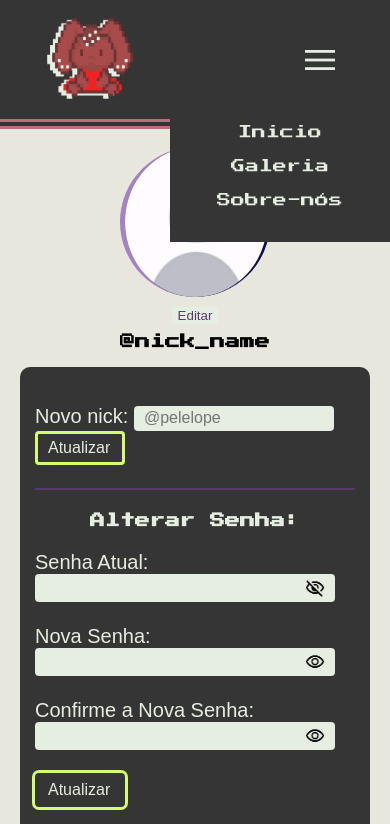
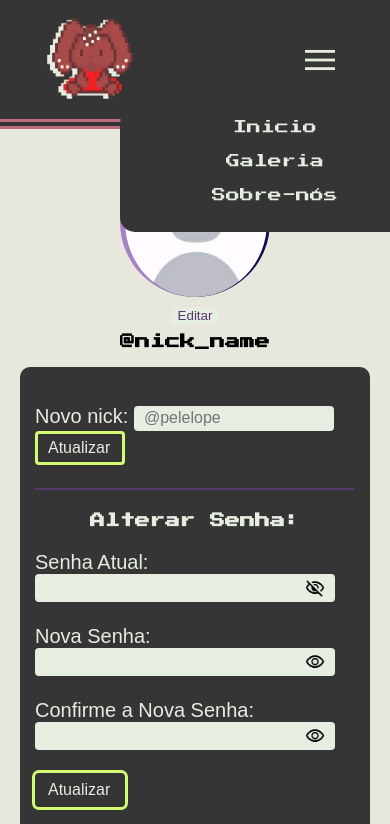
Before and after one commit to sweet-aludra/Golden-Maker, a website with bundled scripts: page public/paginas/perfil.html in a window 390 px wide. Both pictures are taken after a click on the icon "menu". Shown: the top 824 px of the page. Built offline with nearby package versions, Linux system fonts and the light colour scheme; no server answers.

Commit message:
ajustando menu 08-01

```diff
--- a/public/css/style.css
+++ b/public/css/style.css
@@ -74,46 +74,61 @@ header img {
 
 
 /* MENU NORMAL (DESKTOP) */
-#navLinks {
+#hamburger {
+    display: none; /* ESCONDIDO */
+}
+
+menu#navLinks {
     display: flex;
     gap: 20px;
-    list-style: none;
 }
 
-/* BOTÃO HAMBURGUER */
-#hamburger {
-    font-size: 2.5em;
-    display: none;
-    flex-direction: column;
-    justify-content: space-between;
-    cursor: pointer;
-    color: var(--withe);
+menu#navLinks > ul {
+    display: flex;
+    gap: 20px;
+}
+
+menu#navLinks > ul > li {
+    list-style: none;
 }
 
 /* MOBILE */
 @media (max-width: 768px) {
+
     #hamburger {
         display: flex;
+        color: var(--withe);
+        font-size: 2.5em;
+        cursor: pointer;
     }
 
-    #navLinks {
+    menu#navLinks {
+        display: none; /* ESCONDIDO */
         position: absolute;
         top: 90px;
         right: 0;
-        width: 220px;
-        height: auto;
+        width: 270px;
         background: var(--black);
+        padding: 30px;
         flex-direction: column;
-        padding: 35px;
         gap: 30px;
-        transform: translateX(100%);
-        transition: transform 0.3s ease;
+        border-radius: 35px 0 0 15px;
+        z-index: 9999;
     }
 
-    #navLinks.active {
-        transform: translateX(0); /* aparece */
+    menu#navLinks.active {
+        display: flex; /* APARECE AO CLICAR */
+    }
+
+    menu#navLinks > ul {
+        flex-direction: column;
+        gap: 20px;
+        display: flex;
+        justify-content: center;
+        align-items: center;
     }
 }
+
 /*~~~~~~~~img fundo ~~~~~~~~*/
 div#img_fundo {
     display: inline-block;
--- a/public/css/style_paginas_secundarias.css
+++ b/public/css/style_paginas_secundarias.css
@@ -83,44 +83,58 @@ header img {
 }
 
 /* MENU NORMAL (DESKTOP) */
-#navLinks {
+#hamburger {
+    display: none; /* ESCONDIDO */
+}
+
+menu#navLinks {
     display: flex;
     gap: 20px;
-    list-style: none;
 }
 
-/* BOTÃO HAMBURGUER */
-#hamburger {
-    font-size: 2.5em;
-    display: none;
-    flex-direction: column;
-    justify-content: space-between;
-    cursor: pointer;
-    color: var(--withe);
+menu#navLinks > ul {
+    display: flex;
+    gap: 20px;
+}
+
+menu#navLinks > ul > li {
+    list-style: none;
 }
 
 /* MOBILE */
 @media (max-width: 768px) {
+
     #hamburger {
         display: flex;
+        color: var(--withe);
+        font-size: 2.5em;
+        cursor: pointer;
     }
 
-    #navLinks {
+    menu#navLinks {
+        display: none; /* ESCONDIDO */
         position: absolute;
         top: 90px;
         right: 0;
-        width: 220px;
-        height: auto;
+        width: 270px;
         background: var(--black);
+        padding: 30px;
         flex-direction: column;
-        padding: 35px;
         gap: 30px;
-        transform: translateX(100%);
-        transition: transform 0.3s ease;
+        border-radius: 35px 0 0 15px;
+        z-index: 9999;
     }
 
-    #navLinks.active {
-        transform: translateX(0); /* aparece */
+    menu#navLinks.active {
+        display: flex; /* APARECE AO CLICAR */
+    }
+
+    menu#navLinks > ul {
+        flex-direction: column;
+        gap: 20px;
+        display: flex;
+        justify-content: center;
+        align-items: center;
     }
 }
 /*~~~~~~~~~~~ roda pe ~~~~~~~~~~~~~~~~*/
--- a/public/paginas/perfil.html
+++ b/public/paginas/perfil.html
@@ -27,11 +27,13 @@
             <i class="material-symbols-outlined" id="hamburger" onclick="toggleMenu()">menu</i>
 
             <!-- Menu -->
-            <ul id="navLinks">
-                <li><a href="../index.html">Inicio</a></li>
-                <li><a href="galeria.html">Galeria</a></li>
-                <li><a href="sobre-nos.html">Sobre-nós</a></li>
-            </ul>
+            <menu id="navLinks">
+                <ul>
+                    <li><a href="../index.html">Inicio</a></li>
+                    <li><a href="galeria.html">Galeria</a></li>
+                    <li><a href="sobre-nos.html">Sobre-nós</a></li>
+                </ul>
+            </menu>
         </div>
     </header><br>
 
@@ -124,25 +126,11 @@
         });
 
         // configuraçao do menu(nav)
-        function toggleMenu() {
-            document.getElementById("navLinks").classList.toggle("active");
-        }
-        // acessibilidade para mudança de cor
-        const btn = document.getElementById("toggle-theme");
+        const hamburger = document.getElementById("hamburger");
+        const navLinks = document.getElementById("navLinks");
 
-        // quando carrega a página
-        if (localStorage.getItem("theme") === "dark") {
-            document.body.classList.add("dark-theme");
-        }
-
-        btn.addEventListener("click", () => {
-            document.body.classList.toggle("dark-theme");
-
-            if (document.body.classList.contains("dark-theme")) {
-                localStorage.setItem("theme", "dark");
-            } else {
-                localStorage.setItem("theme", "light");
-            }
+        hamburger.addEventListener("click", () => {
+            navLinks.classList.toggle("active");
         });
 
         // configuraçao para ocultar senha
```
Also changed, not shown: public/index.html (+14 -9 lines), public/js/galeria.js (+6 -3 lines), public/js/logica/publicacao_jogo.js (+6 -3 lines), public/paginas/exluir_jogo.html (+16 -6 lines), public/paginas/galeria.html (+7 -5 lines), public/paginas/jogo.html (+14 -9 lines), public/paginas/publicacao_jogo.html (+8 -6 lines), public/paginas/sobre-nos.html (+13 -8 lines).
